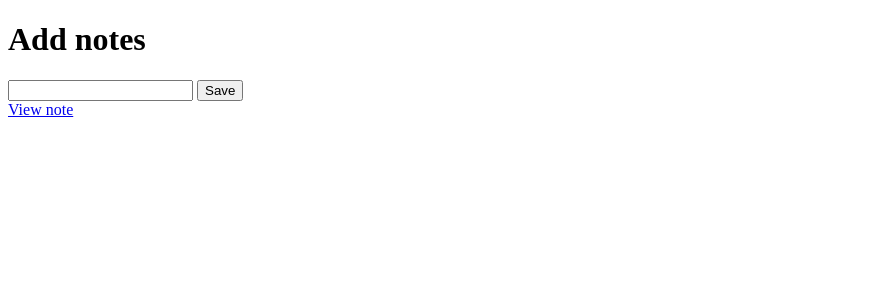
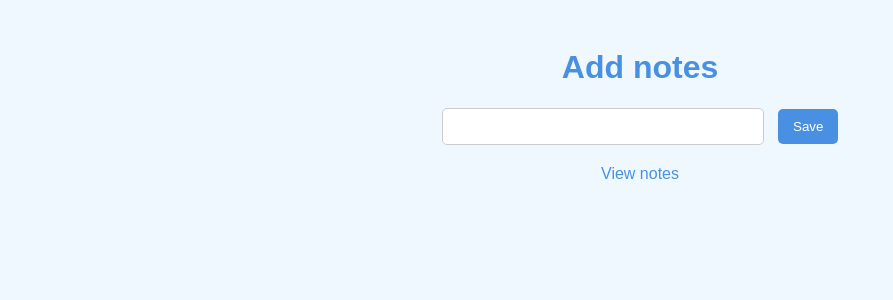
Before and after one commit to arch-hcra/1_Notes, a Python web app: template templates/index.html in a window 1280 px wide. Shown: the top 300 px of the page, without its empty margins (0-893 px from the left). Run offline with Jinja, Linux system fonts and the light colour scheme; the template is opened without the code that fills it, so the values that code supplies are empty.

Commit message:
new_front

```diff
--- a/templates/index.html
+++ b/templates/index.html
@@ -4,6 +4,45 @@
     <meta charset="UTF-8">
     <meta name="viewport" content="width=device-width, initial-scale=1.0">
     <title>Notes</title>
+    <style>
+        body {
+            font-family: Arial, sans-serif;
+            background-color: #f0f8ff;
+            color: #333;
+            text-align: center;
+            padding: 20px;
+        }
+        h1 {
+            color: #4a90e2;
+        }
+        input[type="text"] {
+            padding: 10px;
+            width: 300px;
+            border: 1px solid #ccc;
+            border-radius: 5px;
+            margin-right: 10px;
+        }
+        button {
+            padding: 10px 15px;
+            background-color: #4a90e2;
+            color: white;
+            border: none;
+            border-radius: 5px;
+            cursor: pointer;
+        }
+        button:hover {
+            background-color: #357ab8;
+        }
+        a {
+            display: inline-block;
+            margin-top: 20px;
+            color: #4a90e2;
+            text-decoration: none;
+        }
+        a:hover {
+            text-decoration: underline;
+        }
+    </style>
 </head>
 <body>
     <h1>Add notes</h1>
@@ -11,6 +50,6 @@
         <input type="text" name="text" required>
         <button type="submit">Save</button>
     </form>
-    <a href="/records">View note</a>
+    <a href="/records">View notes</a>
 </body>
 </html>
```
Also changed, not shown: app.py (deleted, +0 -34 lines), templates/records.html (+32 -0 lines), records.txt (line endings or trailing spaces).
